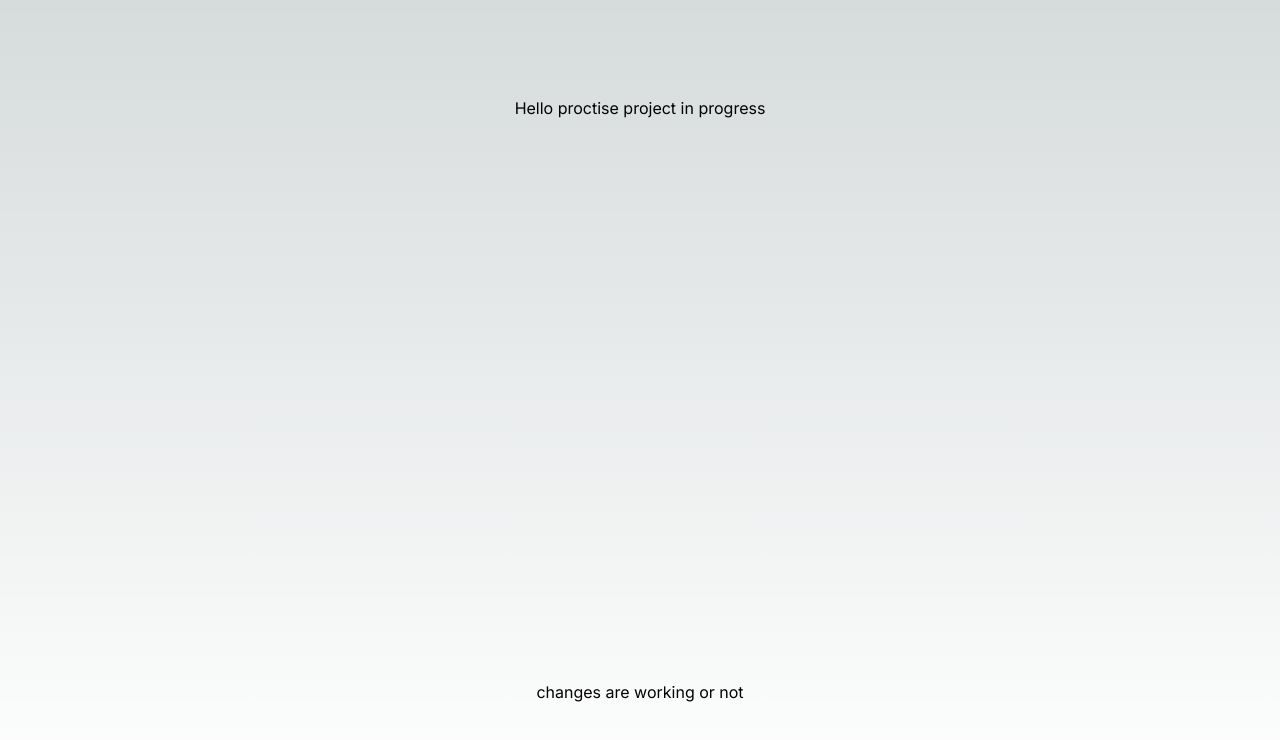
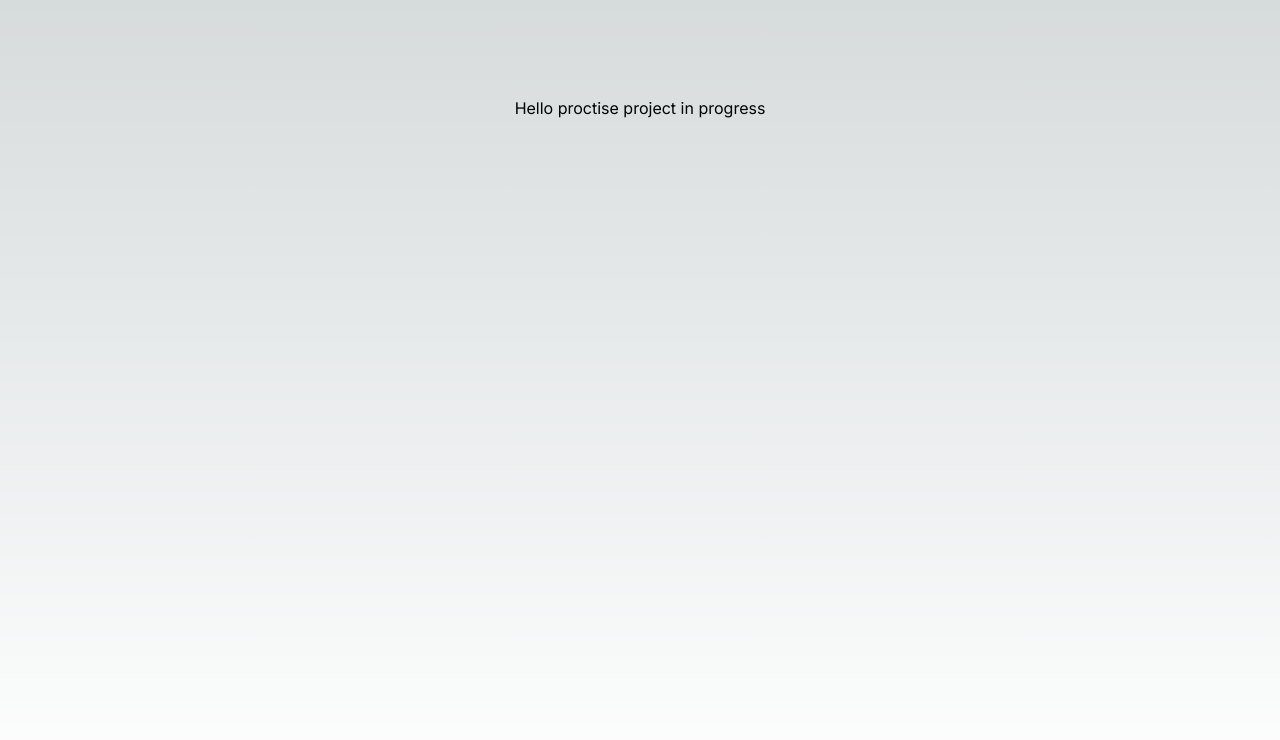
Before and after one commit to SyedJunaidAli1/practise_nextjs, a Next.js app: page / in a window 1280 px wide. Shown: the top 740 px of the page. Built offline with nearby package versions, Linux system fonts and the light colour scheme.

Commit message:
testing git for now

```diff
--- a/app/page.tsx
+++ b/app/page.tsx
@@ -4,7 +4,6 @@ export default function Home() {
   return (
     <main className="flex min-h-screen flex-col items-center justify-between p-24">
       <h1>Hello proctise project in progress</h1>
-      <h2>changes are working or not</h2>
     </main>
   );
 }
```
